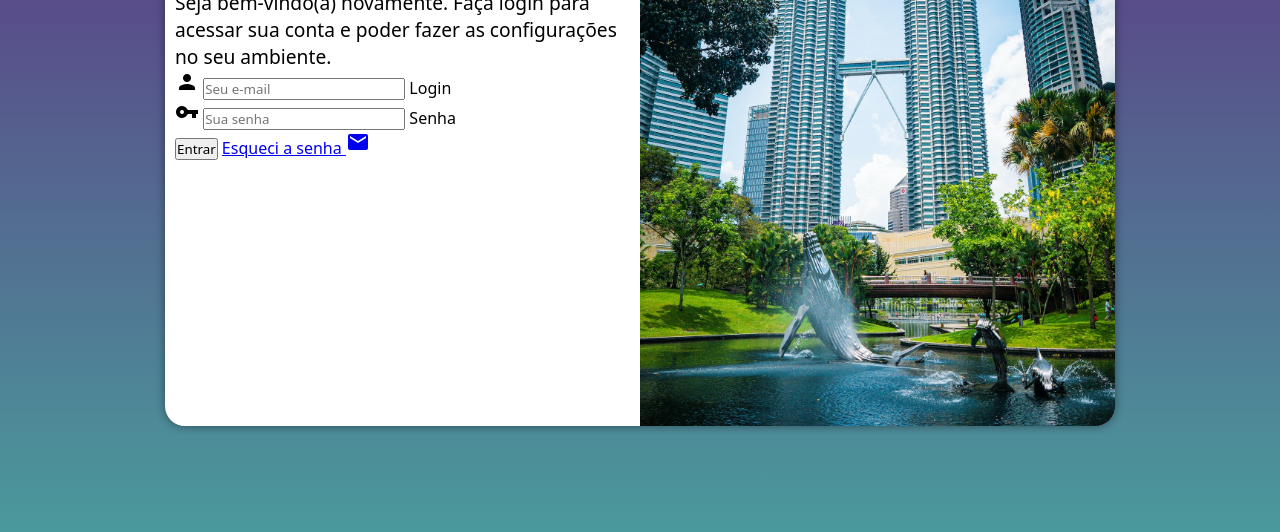
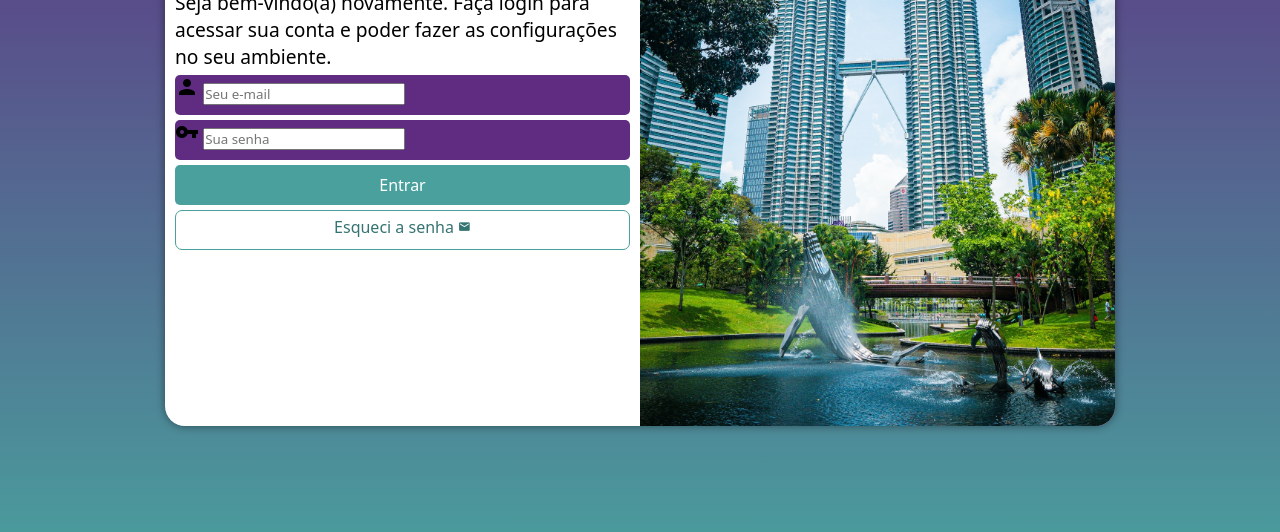
Before and after one commit to Araujo-LS/projeto-login, a plain HTML site: page index.html in a window 1280 px wide. Shown: the part 224-756 px from the top of the page. Drawn offline with Linux system fonts and the light colour scheme.

Commit message:
Formatação do formulário

```diff
--- a/estilos/style.css
+++ b/estilos/style.css
@@ -63,3 +63,56 @@ div#formulario > h1 {
 div#formulario > p {
     font-size: 0.8em;
 }
+
+form > div.campo {
+    background-color: #5f2c82;
+    display: block;
+    width: 100%;
+    height: 40px;
+    border-radius: 5px;
+    margin: 5px 0px;
+}
+
+div.campo > label {
+    display: none;
+}
+
+form > input[type=submit] {
+    display: block;
+    font-size: 1em;
+    width: 100%;
+    height: 40px;
+    margin-top: 5px;
+    background-color: #49a09d;
+    color: white;
+    border: none;
+    border-radius: 5px;
+    cursor: pointer;
+}
+
+form > input[type=submit]:hover {
+    background-color: #367471;
+}
+
+form > a.botao {
+    display: block;
+    text-align: center;
+    font-size: 1em;
+    width: 100%;
+    height: 40px;
+    padding-top: 5px;
+    margin-top: 5px;
+    background-color: white;
+    color: #367471;
+    border: 1px solid #49a09d;
+    border-radius: 7px;
+    text-decoration: none;
+}
+
+form > a.botao:hover {
+    background-color: #5fceca;
+}
+
+form > a.botao > i {
+    font-size: 0.8em;
+}
--- a/index.html
+++ b/index.html
@@ -30,7 +30,7 @@
                         <label for="isenha">Senha</label>
                     </div>
                     <input type="submit" value="Entrar">
-                    <a href="esqueci.html">Esqueci a senha <i class="material-icons">mail</i>
+                    <a href="esqueci.html" class="botao">Esqueci a senha <i class="material-icons">mail</i>
                     </a>
                 </form>
             </div>
```
